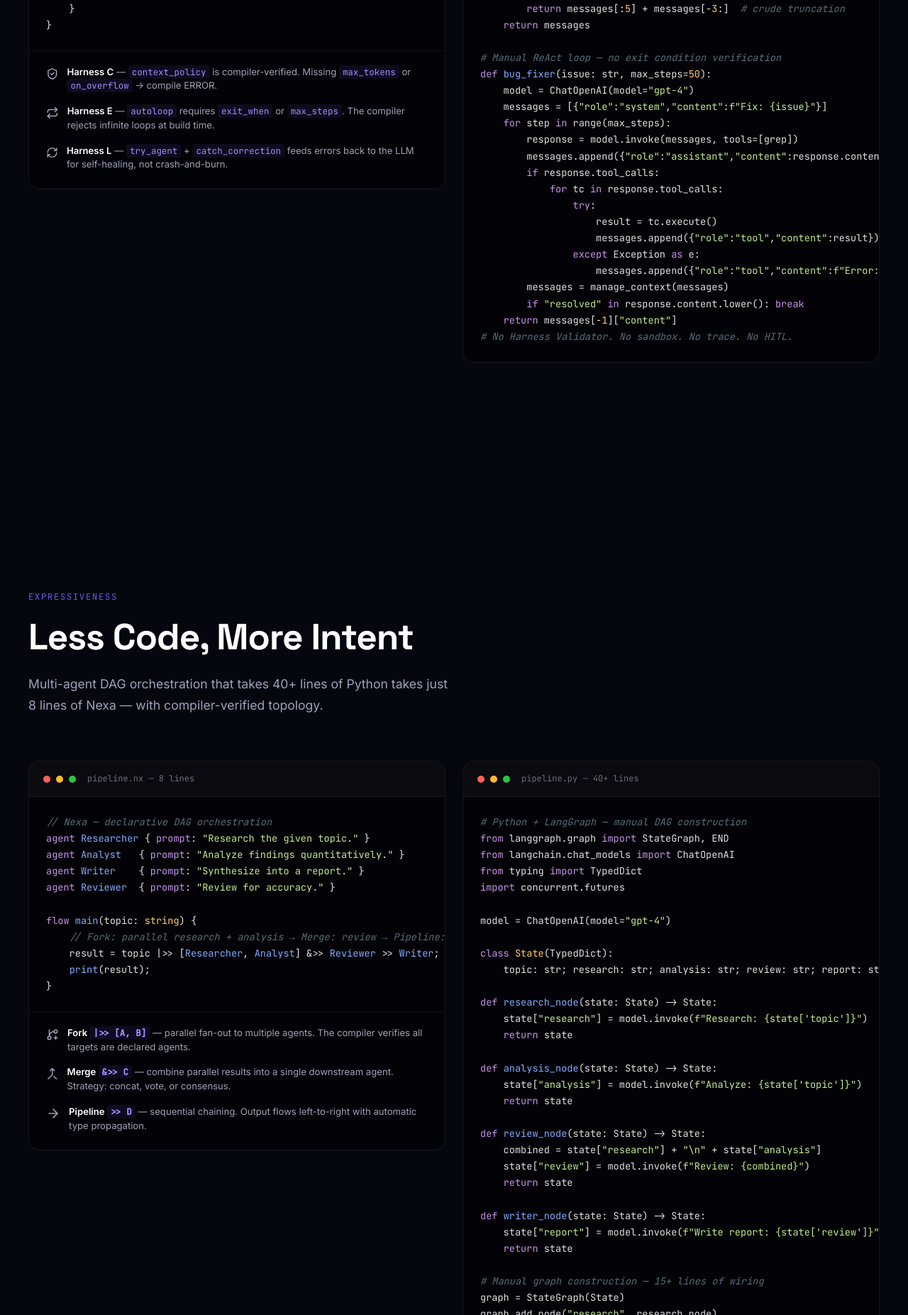
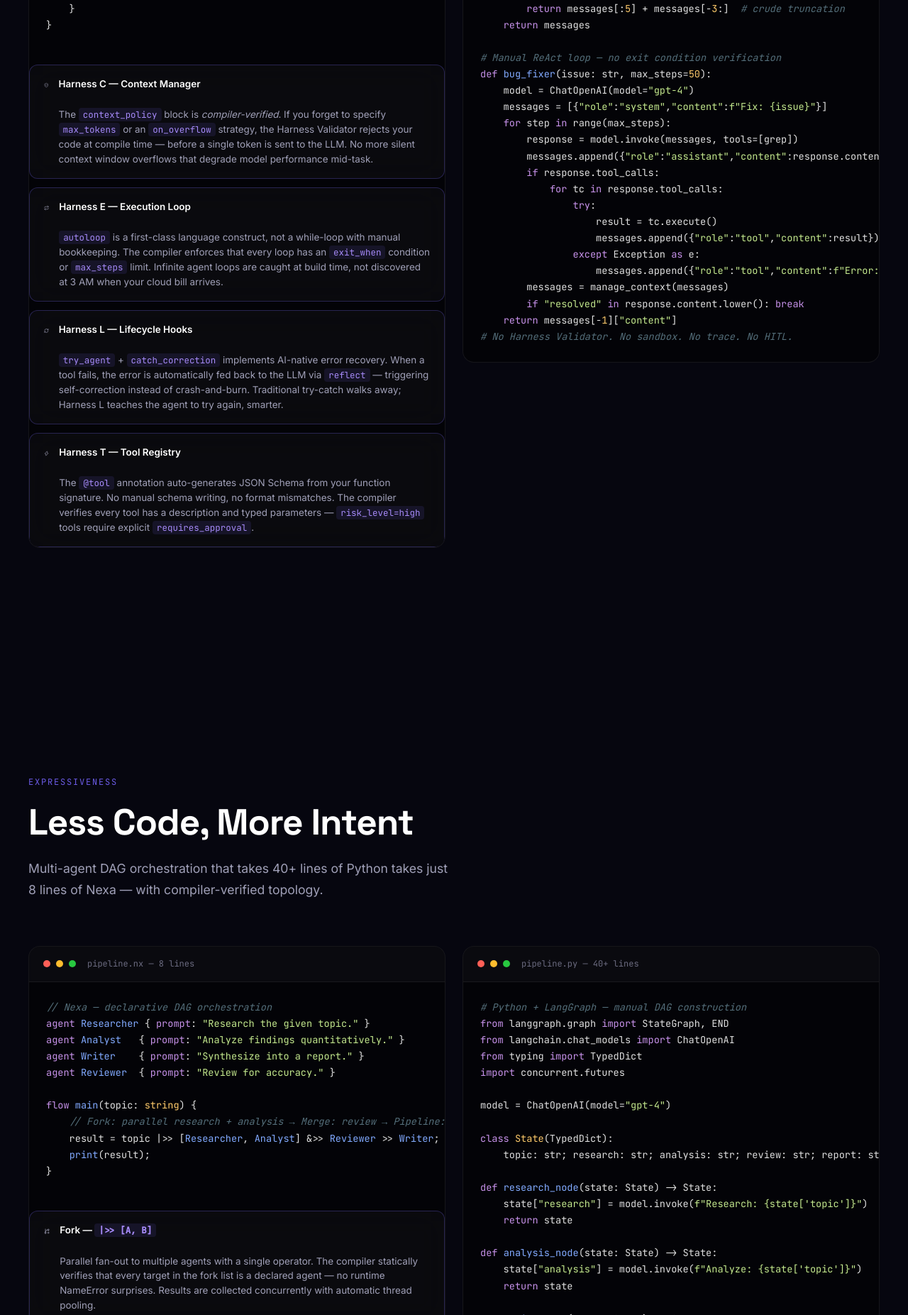
Before and after one commit to Nexa-Language/Nexa, a plain HTML site: page site/index.html in a window 1280 px wide. Shown: the part 3039-4892 px from the top of the page at 71% size. Drawn offline with nearby package versions, Linux system fonts and the light colour scheme.

Commit message:
:lipstick: style(site): white Lucide icons on gradient backgrounds, floating code explanation cards
- All icon containers now use accent-gradient background with pure white icons (stroke + color)
- Architecture diagram nodes get gradient icon backgrounds instead of plain text
- Code explanation blocks redesigned as floating bordered cards with glassmorphism
- Each explanation expanded to 3-4 lines with detailed Harness concept descriptions
- Added 4th card per section (Harness T + DAG Topology) to better fill vertical space

```diff
--- a/site/css/style.css
+++ b/site/css/style.css
@@ -158,7 +158,7 @@ body {
   display: flex; align-items: center; justify-content: center;
   box-shadow: 0 4px 12px var(--accent-primary-glow);
 }
-.nexa-plus-icon i { width: 20px; height: 20px; color: #fff; }
+.nexa-plus-icon i { width: 20px; height: 20px; stroke: #fff; color: #fff; }
 .nexa-plus-info h4 { font-family: var(--font-display); font-size: 0.95rem; color: var(--text-primary); margin-bottom: 4px; }
 .nexa-plus-info p { font-size: 0.8rem; color: var(--text-tertiary); line-height: 1.4; }
 
@@ -302,7 +302,7 @@ body {
 .feature-card:hover { transform: translateY(-4px); border-color: var(--border-glow); box-shadow: 0 16px 48px rgba(108, 92, 231, 0.1); }
 .feature-card:hover::before { opacity: 1; }
 .feature-icon { width: 48px; height: 48px; border-radius: 12px; background: var(--accent-gradient); display: flex; align-items: center; justify-content: center; margin-bottom: 24px; box-shadow: 0 4px 16px var(--accent-primary-glow); }
-.feature-icon i { width: 24px; height: 24px; color: #fff; }
+.feature-icon i { width: 24px; height: 24px; stroke: #fff; color: #fff; }
 .feature-card h3 { font-family: var(--font-display); font-size: 1.2rem; font-weight: 600; color: var(--text-primary); margin-bottom: 12px; letter-spacing: -0.01em; }
 .feature-card p { font-size: 0.9rem; color: var(--text-secondary); line-height: 1.6; }
 
@@ -323,19 +323,24 @@ body {
 .code-block .comment { color: #546e7a; font-style: italic; } .code-block .function { color: #82aaff; }
 .code-block .type { color: #ffcb6b; } .code-block .operator { color: #89ddff; }
 
-/* Code explanation blocks (fills empty space in shorter code panels) */
+/* Code explanation cards — floating, bordered, prominent */
 .code-explain {
-  padding: 20px 24px 24px;
-  display: flex; flex-direction: column; gap: 16px;
-  border-top: 1px solid var(--border-subtle);
+  margin: 20px 0 0 0; padding: 0;
+  display: flex; flex-direction: column; gap: 12px;
 }
 .code-explain-item {
-  display: flex; gap: 12px; align-items: flex-start;
-  font-size: 0.82rem; color: var(--text-secondary); line-height: 1.5;
+  display: flex; gap: 14px; align-items: flex-start;
+  padding: 16px 20px; border-radius: 12px;
+  background: var(--glass-bg);
+  border: 1px solid var(--border-glow);
+  backdrop-filter: var(--glass-blur);
+  font-size: 0.84rem; color: var(--text-secondary); line-height: 1.55;
+  transition: border-color var(--duration-fast), background var(--duration-fast);
 }
-.code-explain-item i { width: 18px; height: 18px; color: var(--accent-primary); flex-shrink: 0; margin-top: 1px; }
-.code-explain-item strong { color: var(--text-primary); font-weight: 600; }
-.code-explain-item code { font-family: var(--font-mono); font-size: 0.78rem; color: var(--text-accent); background: rgba(108,92,231,0.1); padding: 1px 5px; border-radius: 3px; }
+.code-explain-item:hover { border-color: var(--accent-primary); background: var(--bg-card-hover); }
+.code-explain-item i { width: 20px; height: 20px; stroke: var(--accent-primary); color: var(--accent-primary); flex-shrink: 0; margin-top: 1px; }
+.code-explain-item strong { color: var(--text-primary); font-weight: 600; display: block; margin-bottom: 2px; }
+.code-explain-item code { font-family: var(--font-mono); font-size: 0.78rem; color: var(--text-accent); background: rgba(108,92,231,0.12); padding: 1px 6px; border-radius: 4px; }
 
 /* ═══════════════════════════════════════════════════════════════════════
    ARCHITECTURE DIAGRAM v2 — Icons + No Wrap
@@ -352,8 +357,13 @@ body {
   transition: border-color var(--duration-normal), transform var(--duration-normal);
 }
 .arch-node:hover { border-color: var(--border-glow); transform: translateY(-3px); }
-.arch-node-icon { margin-bottom: 10px; }
-.arch-node-icon i { width: 28px; height: 28px; color: var(--accent-primary); }
+.arch-node-icon {
+  width: 48px; height: 48px; border-radius: 12px; margin: 0 auto 12px;
+  background: var(--accent-gradient);
+  display: flex; align-items: center; justify-content: center;
+  box-shadow: 0 4px 12px var(--accent-primary-glow);
+}
+.arch-node-icon i { width: 24px; height: 24px; stroke: #fff; color: #fff; }
 .arch-node h4 { font-family: var(--font-display); font-size: 0.9rem; color: var(--text-primary); margin-bottom: 4px; }
 .arch-node p { font-size: 0.72rem; color: var(--text-tertiary); }
 .arch-arrow {
--- a/site/index.html
+++ b/site/index.html
@@ -219,9 +219,10 @@
     }
 }</pre>
           <div class="code-explain">
-            <div class="code-explain-item"><i data-lucide="shield-check"></i><div><strong>Harness C</strong> — <code>context_policy</code> is compiler-verified. Missing <code>max_tokens</code> or <code>on_overflow</code> → compile ERROR.</div></div>
-            <div class="code-explain-item"><i data-lucide="repeat"></i><div><strong>Harness E</strong> — <code>autoloop</code> requires <code>exit_when</code> or <code>max_steps</code>. The compiler rejects infinite loops at build time.</div></div>
-            <div class="code-explain-item"><i data-lucide="refresh-cw"></i><div><strong>Harness L</strong> — <code>try_agent</code> + <code>catch_correction</code> feeds errors back to the LLM for self-healing, not crash-and-burn.</div></div>
+            <div class="code-explain-item"><i data-lucide="shield-check"></i><div><strong>Harness C — Context Manager</strong><br>The <code>context_policy</code> block is <em>compiler-verified</em>. If you forget to specify <code>max_tokens</code> or an <code>on_overflow</code> strategy, the Harness Validator rejects your code at compile time — before a single token is sent to the LLM. No more silent context window overflows that degrade model performance mid-task.</div></div>
+            <div class="code-explain-item"><i data-lucide="repeat"></i><div><strong>Harness E — Execution Loop</strong><br><code>autoloop</code> is a first-class language construct, not a while-loop with manual bookkeeping. The compiler enforces that every loop has an <code>exit_when</code> condition or <code>max_steps</code> limit. Infinite agent loops are caught at build time, not discovered at 3 AM when your cloud bill arrives.</div></div>
+            <div class="code-explain-item"><i data-lucide="refresh-cw"></i><div><strong>Harness L — Lifecycle Hooks</strong><br><code>try_agent</code> + <code>catch_correction</code> implements AI-native error recovery. When a tool fails, the error is automatically fed back to the LLM via <code>reflect</code> — triggering self-correction instead of crash-and-burn. Traditional try-catch walks away; Harness L teaches the agent to try again, smarter.</div></div>
+            <div class="code-explain-item"><i data-lucide="zap"></i><div><strong>Harness T — Tool Registry</strong><br>The <code>@tool</code> annotation auto-generates JSON Schema from your function signature. No manual schema writing, no format mismatches. The compiler verifies every tool has a description and typed parameters — <code>risk_level=high</code> tools require explicit <code>requires_approval</code>.</div></div>
           </div>
         </div>
         <div class="code-block reveal reveal-delay-2">
@@ -292,9 +293,10 @@
     <span class="function">print</span>(result);
 }</pre>
           <div class="code-explain">
-            <div class="code-explain-item"><i data-lucide="git-branch-plus"></i><div><strong>Fork <code>|>> [A, B]</code></strong> — parallel fan-out to multiple agents. The compiler verifies all targets are declared agents.</div></div>
-            <div class="code-explain-item"><i data-lucide="merge"></i><div><strong>Merge <code>&>> C</code></strong> — combine parallel results into a single downstream agent. Strategy: concat, vote, or consensus.</div></div>
-            <div class="code-explain-item"><i data-lucide="arrow-right"></i><div><strong>Pipeline <code>>> D</code></strong> — sequential chaining. Output flows left-to-right with automatic type propagation.</div></div>
+            <div class="code-explain-item"><i data-lucide="git-branch-plus"></i><div><strong>Fork — <code>|>> [A, B]</code></strong><br>Parallel fan-out to multiple agents with a single operator. The compiler statically verifies that every target in the fork list is a declared agent — no runtime NameError surprises. Results are collected concurrently with automatic thread pooling.</div></div>
+            <div class="code-explain-item"><i data-lucide="merge"></i><div><strong>Merge — <code>&>> C</code></strong><br>Combine parallel results into a single downstream agent. Choose your strategy: <code>concat</code> (append all), <code>vote</code> (majority selection), <code>consensus</code> (LLM-mediated agreement), or <code>summarize</code> (intelligent compression). The compiler verifies the merge target exists.</div></div>
+            <div class="code-explain-item"><i data-lucide="arrow-right"></i><div><strong>Pipeline — <code>>> D</code></strong><br>Sequential chaining with automatic type propagation. Output flows left-to-right through each agent. The compiler traces the full pipeline to verify every hop connects a valid agent — catching broken chains before execution.</div></div>
+            <div class="code-explain-item"><i data-lucide="workflow"></i><div><strong>DAG Topology — Compiler-Verified</strong><br>Unlike LangGraph's runtime graph construction, Nexa DAG operators are validated at compile time. The compiler checks for cycles, verifies all node references, and ensures the topology is well-formed — eliminating an entire class of runtime orchestration bugs.</div></div>
           </div>
         </div>
         <div class="code-block reveal reveal-delay-2">
```
